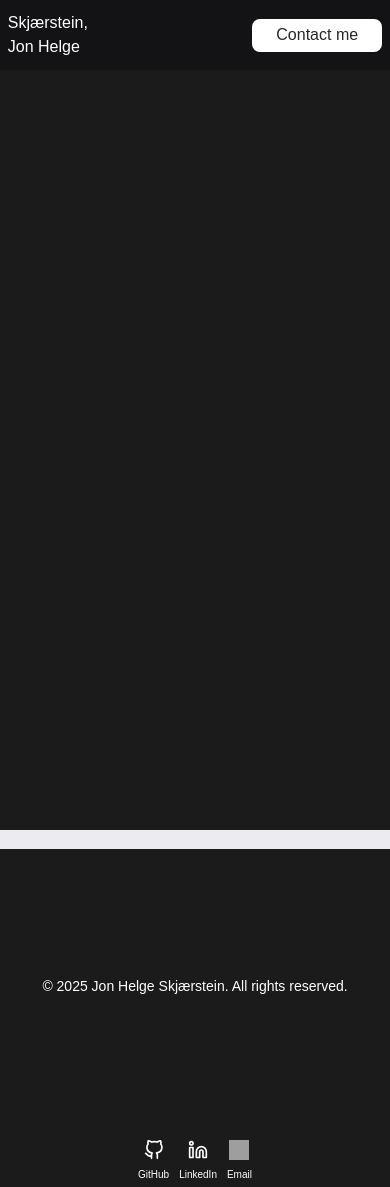
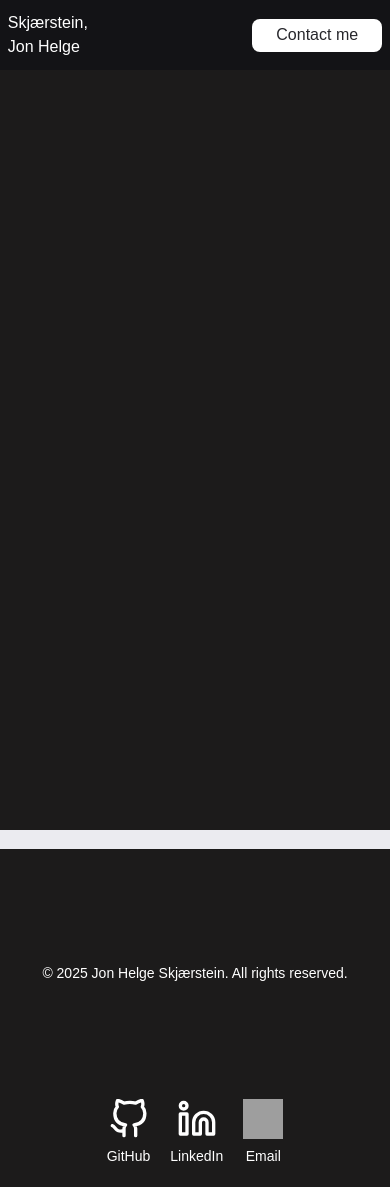
Before and after one commit to Jonhels/HelgeHub, a React (Vite) app in the folder my-app/: page / in a window 390 px wide. Built offline with nearby package versions, Linux system fonts and the light colour scheme; no server answers; grey boxes are pictures that could not be loaded.

Commit message:
adjusted responsiveness mobile

```diff
--- a/my-app/src/components/footer/Footer.css
+++ b/my-app/src/components/footer/Footer.css
@@ -61,7 +61,7 @@
     }
 
     .socialIcons {
-        gap: 10px;
+        gap: 20px;
     }
 
     .iconWithLabel span {
@@ -71,7 +71,7 @@
 
 @media (max-width: 480px) {
     .footer {
-        padding: 5px;
+        padding: 20px;
     }
 
     .footerLinks p {
@@ -79,11 +79,11 @@
     }
 
     .socialIcons img {
-        width: 20px;
-        height: 20px;
+        width: 40px;
+        height: 40px;
     }
 
     .iconWithLabel span {
-        font-size: 10px;
+        font-size: var(--font-size-small);
     }
 }
```
